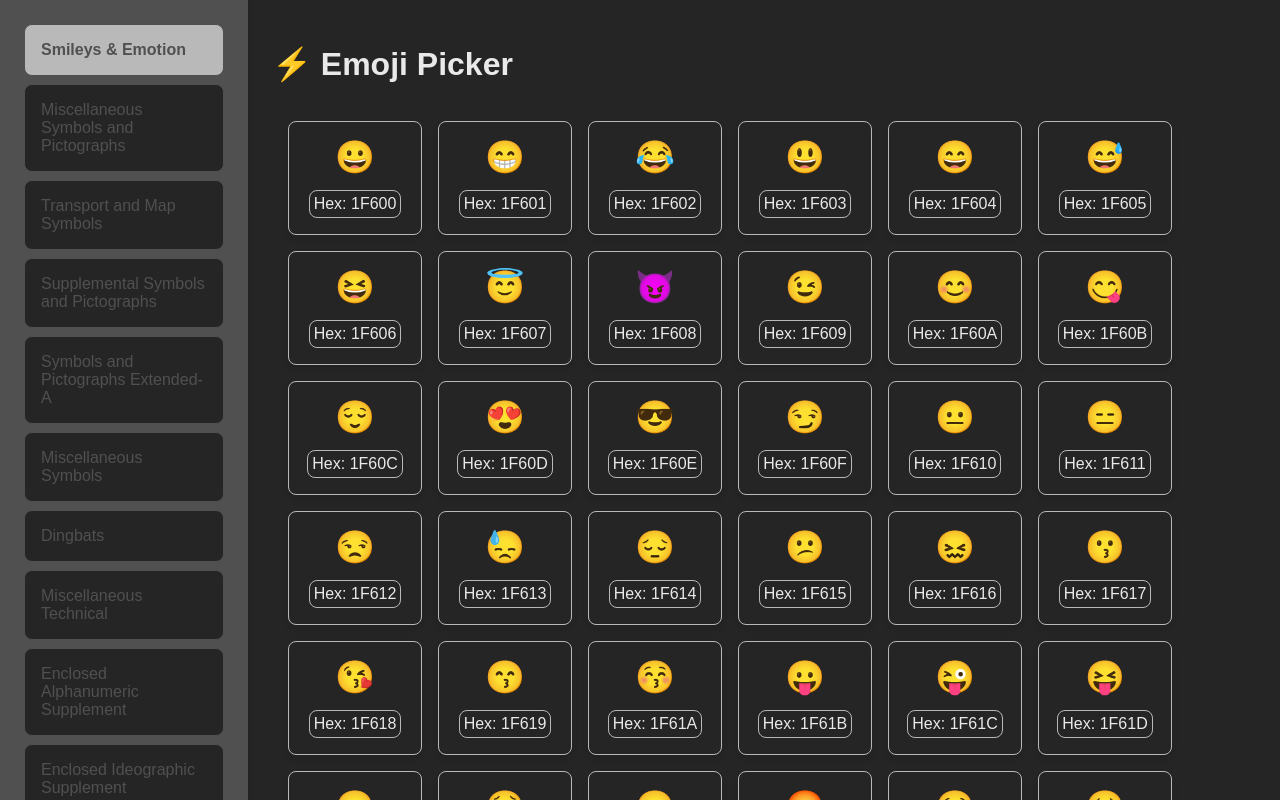
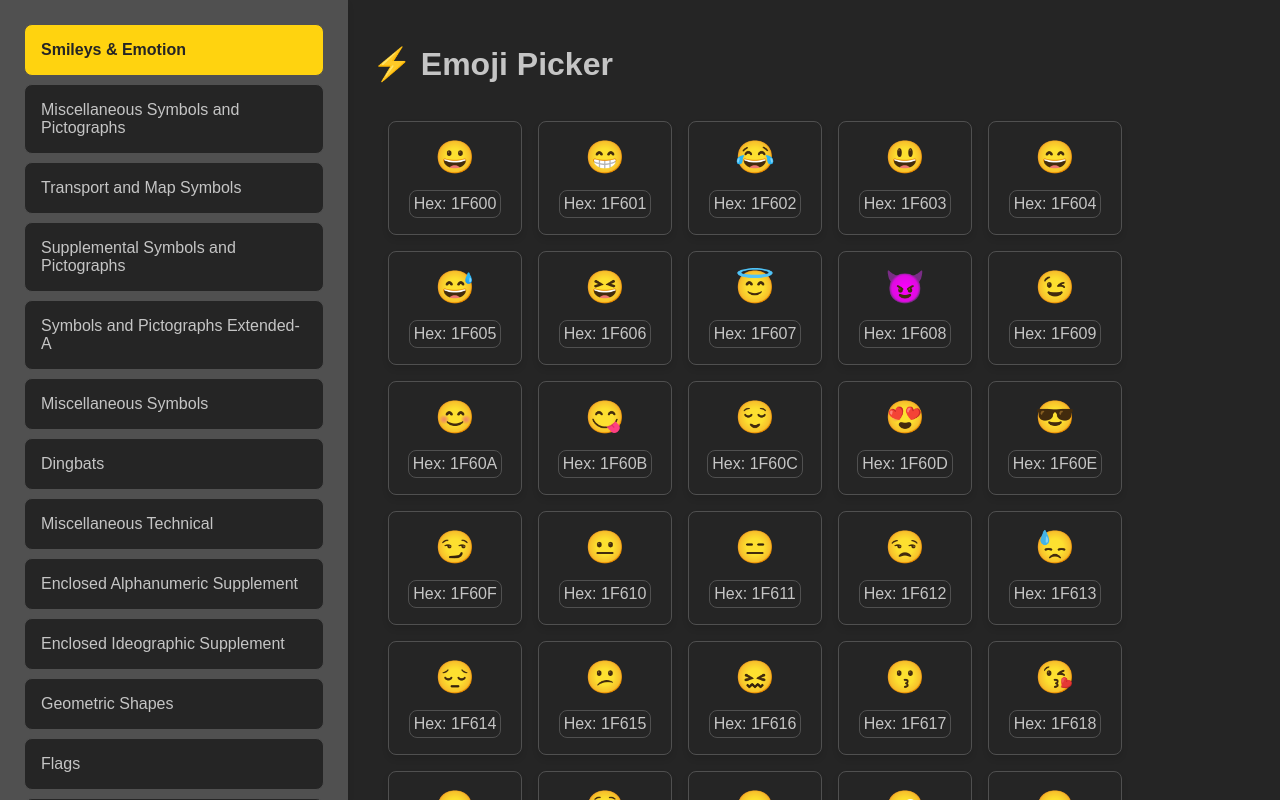
Before and after one commit to hgosansn/another-emoji-picker, a React (Vite) app: page / in a window 1280 px wide. Built offline with nearby package versions, Linux system fonts and the light colour scheme.

Commit message:
Please work. Please.

```diff
--- a/index.html
+++ b/index.html
@@ -21,6 +21,7 @@
         <meta property="twitter:title" content="Another emoji picker" />
         <meta property="twitter:description" content="A simple ADS free emoji picker" />
 
+        <base href="/another-emoji-picker/">
     </head>
     <body>
       <div id="root"></div>
--- a/src/App.jsx
+++ b/src/App.jsx
@@ -1,4 +1,5 @@
 import React, { useState } from 'react';
+import { useToast } from "./Toasty";
 
 const categories = {
     'Smileys & Emotion': [0x1f600, 0x1f64f],
@@ -26,6 +27,7 @@ function App() {
     const [activeCategory, setActiveCategory] = useState(
         Object.keys(categories)[0]
     );
+    const { addToast } = useToast();
 
     const generateEmojis = (start, end) => {
         const emojis = [];
@@ -39,7 +41,7 @@ function App() {
 
     const handleCopy = (emoji) => {
         navigator.clipboard.writeText(emoji);
-        alert(`Copied ${emoji} to clipboard!`);
+        addToast('Copied to clipboard!', 3000);
     };
     const filteredEmojis = generateEmojis(...categories[activeCategory]).filter(
         (emoji) => emoji.hex.includes(search.toUpperCase())
@@ -60,12 +62,6 @@ function App() {
             </nav>
             <div className="main-content scroll">
                 <h1>⚡ Emoji Picker</h1>
-                {/* <input
-              type="text"
-              placeholder="Search by hex..."
-              value={search}
-              onChange={e => setSearch(e.target.value)}
-            /> */}
                 <div className="emoji-grid">
                     {filteredEmojis.map((emoji) => (
                         <div
--- /dev/null
+++ b/src/Toasty.jsx
@@ -0,0 +1,53 @@
+import React, { useState, useEffect, createContext, useContext } from "react";
+
+const Toast = ({ message, duration = 3000, onClose }) => {
+  useEffect(() => {
+    const timer = setTimeout(() => {
+      onClose();
+    }, duration);
+
+    return () => clearTimeout(timer); // Cleanup on unmount
+  }, [duration, onClose]);
+
+  return (
+    <div className="toasted">
+      {message}
+    </div>
+  );
+};
+
+
+const ToastContext = createContext();
+
+export const useToast = () => useContext(ToastContext);
+
+const ToastProvider = ({ children }) => {
+  const [toasts, setToasts] = useState([]);
+
+  const addToast = (message, duration = 3000) => {
+    const id = Date.now();
+    setToasts((prev) => [...prev, { id, message, duration }]);
+  };
+
+  const removeToast = (id) => {
+    setToasts((prev) => prev.filter((toast) => toast.id !== id));
+  };
+
+  return (
+    <ToastContext.Provider value={{ addToast }} className="toastedList">
+      {children}
+      <div className="toastedList">
+        {toasts.map((toast) => (
+            <Toast
+            key={toast.id}
+            message={toast.message}
+            duration={toast.duration}
+            onClose={() => removeToast(toast.id)}
+            />
+        ))}
+      </div>
+    </ToastContext.Provider>
+  );
+};
+
+export default ToastProvider;
--- a/src/index.css
+++ b/src/index.css
@@ -1,8 +1,8 @@
 /* CSS Variables for Theming */
 :root {
-    --foreground-color: #e9e9e9;
+    --foreground-color: #c5c5c5;
     --background-color: #252525;
-    --accent-color: #b9b9b9;
+    --accent-color: #ffd30f;
     --primary-color: #505050;
 
     --border-radius: 8px;
@@ -48,7 +48,8 @@ body, .root {
 
 /* Side Navigation */
 .side-nav {
-    min-width: 200px;
+    min-width: 300px;
+    max-width: 300px;
     max-height: 100%;
     background-color: var(--primary-color);
     padding: var(--spacing-large);
@@ -95,17 +96,18 @@ body, .root {
     text-align: left;
     cursor: pointer;
     font-size: 16px;
-    color: var(--primary-color);
+    color: var(--foreground-color);
     transition: background-color 0.3s, color 0.3s;
 }
 
 .side-nav button:hover {
     background-color: var(--accent-color);
-    color: var(--background-color);
+    color: var(--foreground-color);
 }
 
 .side-nav button.active {
     background-color: var(--accent-color);
+    color: var(--background-color);
     font-weight: bold;
 }
 
@@ -144,7 +146,7 @@ input[type='text'] {
     align-items: center;
     justify-content: space-between;
     padding: var(--spacing-medium);
-    border: 1px solid var(--accent-color);
+    border: 1px solid var(--primary-color);
     border-radius: var(--border-radius);
     width: 100px;
     height: 80px;
@@ -169,7 +171,50 @@ input[type='text'] {
 .emoji-hex {
     padding: var(--spacing-xs);
     border-radius: var(--border-radius);
-    border: 1px solid var(--accent-color);
+    border: 1px solid var(--primary-color);
     background-color: var(--background-color);
     color: var(--foreground-color);
 }
+
+
+.toastedList {
+    position: fixed;
+    top: var(--spacing-large);
+    right: var(--spacing-large);
+    padding: var(--spacing-medium) var(--spacing-large);
+    min-width: 200px;
+    min-height: 600px;
+    display: flex;
+    flex-direction: column;
+    gap: var(--spacing-medium);
+}
+
+.toasted {
+    background: var(--accent-color);
+    color: var(--background-color);
+    padding: var(--spacing-medium);
+    font-weight: 600;
+    border: none;
+    border-radius: var(--border-radius);
+    cursor: pointer;
+    box-shadow: var(--shadow);
+    transition: background-color 0.3s, box-shadow 0.3s;
+
+    /* Initial hidden state */
+    transform: translateY(100px);
+    opacity: 0;
+
+    /* Animation setup */
+    animation: slideUp 0.5s ease-out forwards;
+}
+
+@keyframes slideUp {
+    from {
+      transform: translateY(100px);
+      opacity: 0;
+    }
+    to {
+      transform: translateY(0);
+      opacity: 1;
+    }
+  }
--- a/src/main.jsx
+++ b/src/main.jsx
@@ -2,9 +2,12 @@ import React from 'react'
     import ReactDOM from 'react-dom/client'
     import App from './App.jsx'
     import './index.css'
+    import ToastProvider from './Toasty.jsx'
 
     ReactDOM.createRoot(document.getElementById('root')).render(
       <React.StrictMode>
-        <App />
+        <ToastProvider>
+            <App />
+        </ToastProvider>
       </React.StrictMode>,
     )
```
